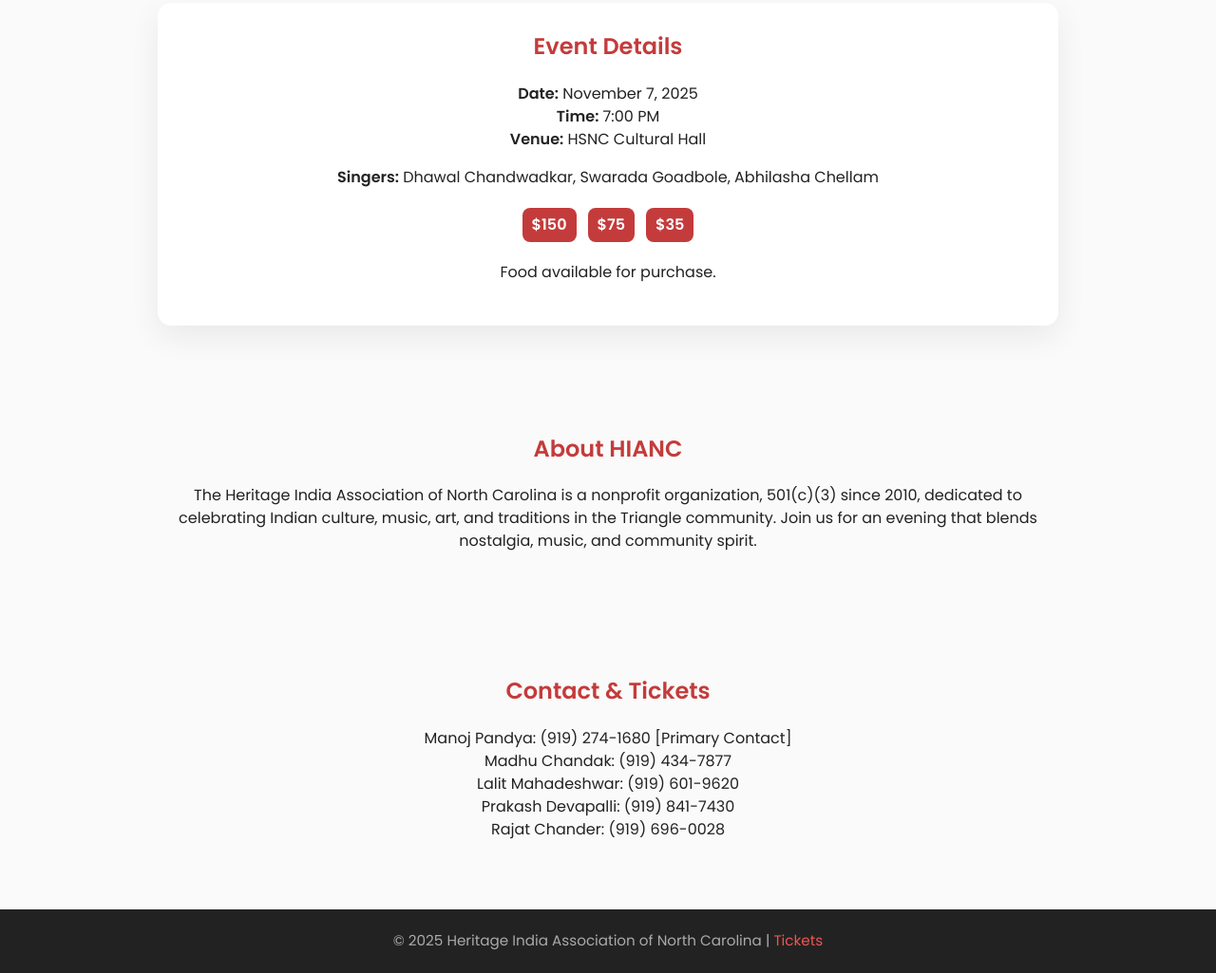
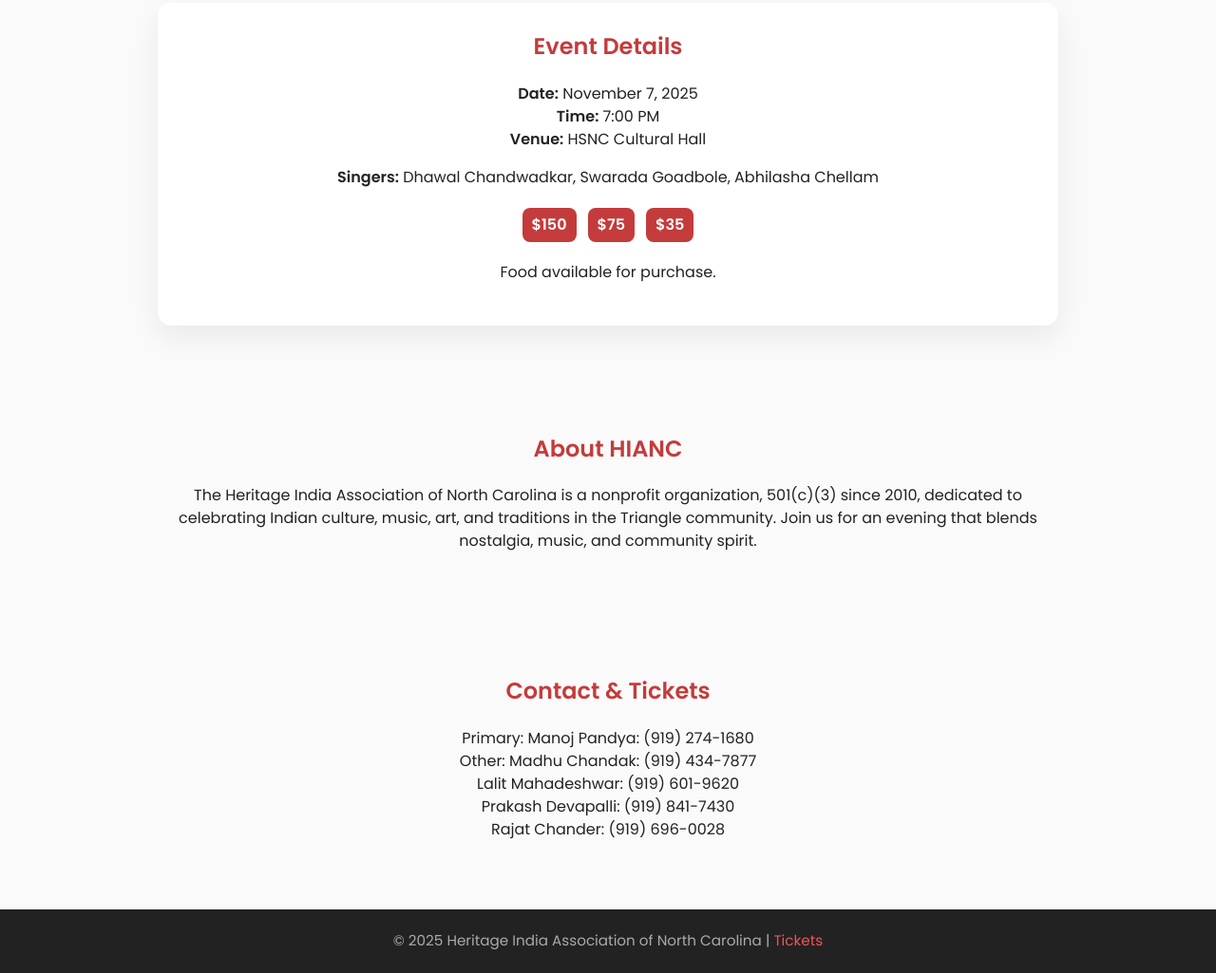
Before and after one commit to heritageindianc/hianc-site, a plain HTML site: page index.html in a window 1280 px wide. Shown: the part 1299-2324 px from the top of the page at 95% size. Drawn offline with Linux system fonts and the light colour scheme.

Commit message:
Update index.html

```diff
--- a/index.html
+++ b/index.html
@@ -166,7 +166,9 @@
   <section>
     <h2>Contact & Tickets</h2>
     <p>
-      Manoj Pandya: (919) 274-1680 [Primary Contact]<br>
+      Primary:
+      Manoj Pandya: (919) 274-1680<br>
+      Other:
       Madhu Chandak: (919) 434-7877<br>
       Lalit Mahadeshwar: (919) 601-9620<br>
       Prakash Devapalli: (919) 841-7430<br>
```
